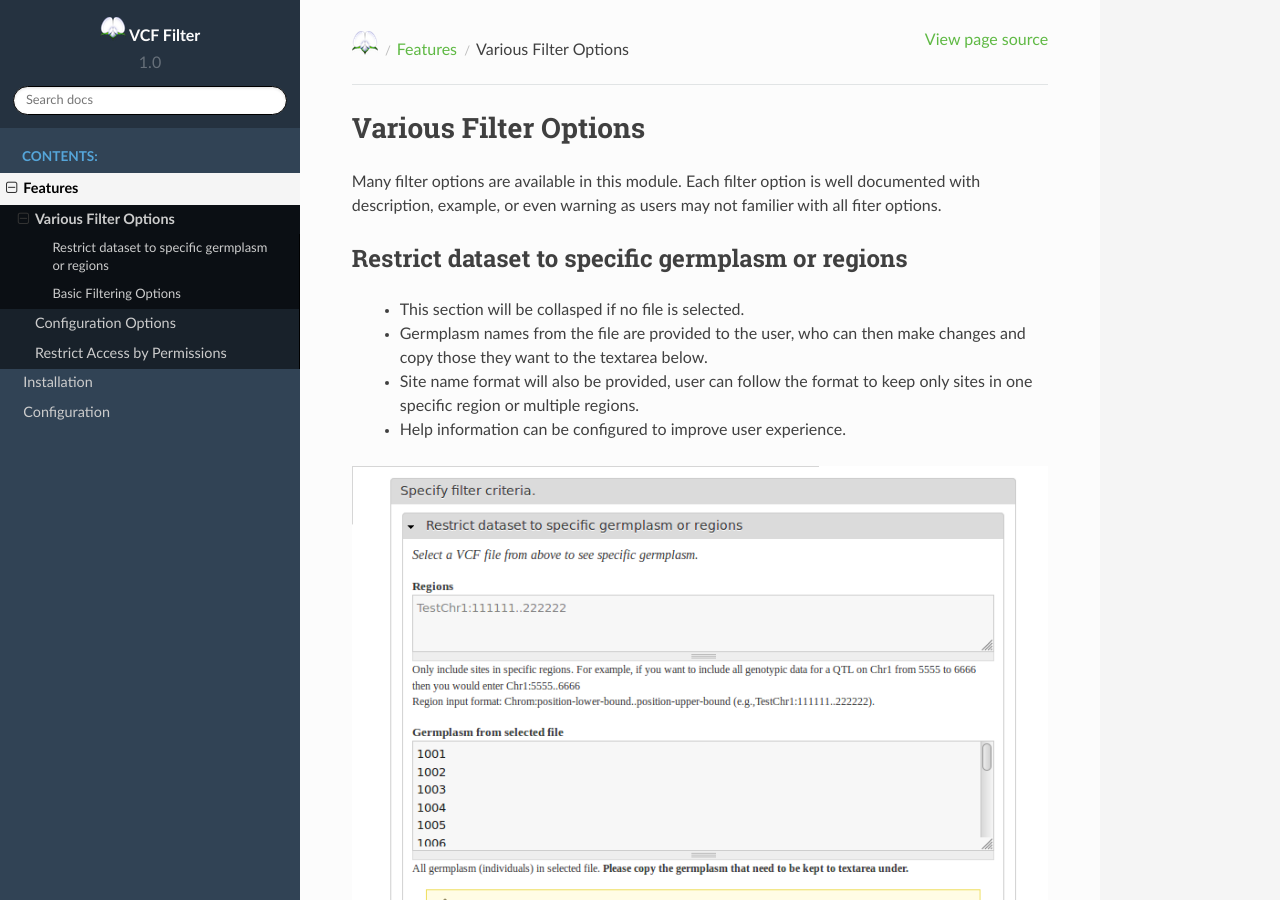
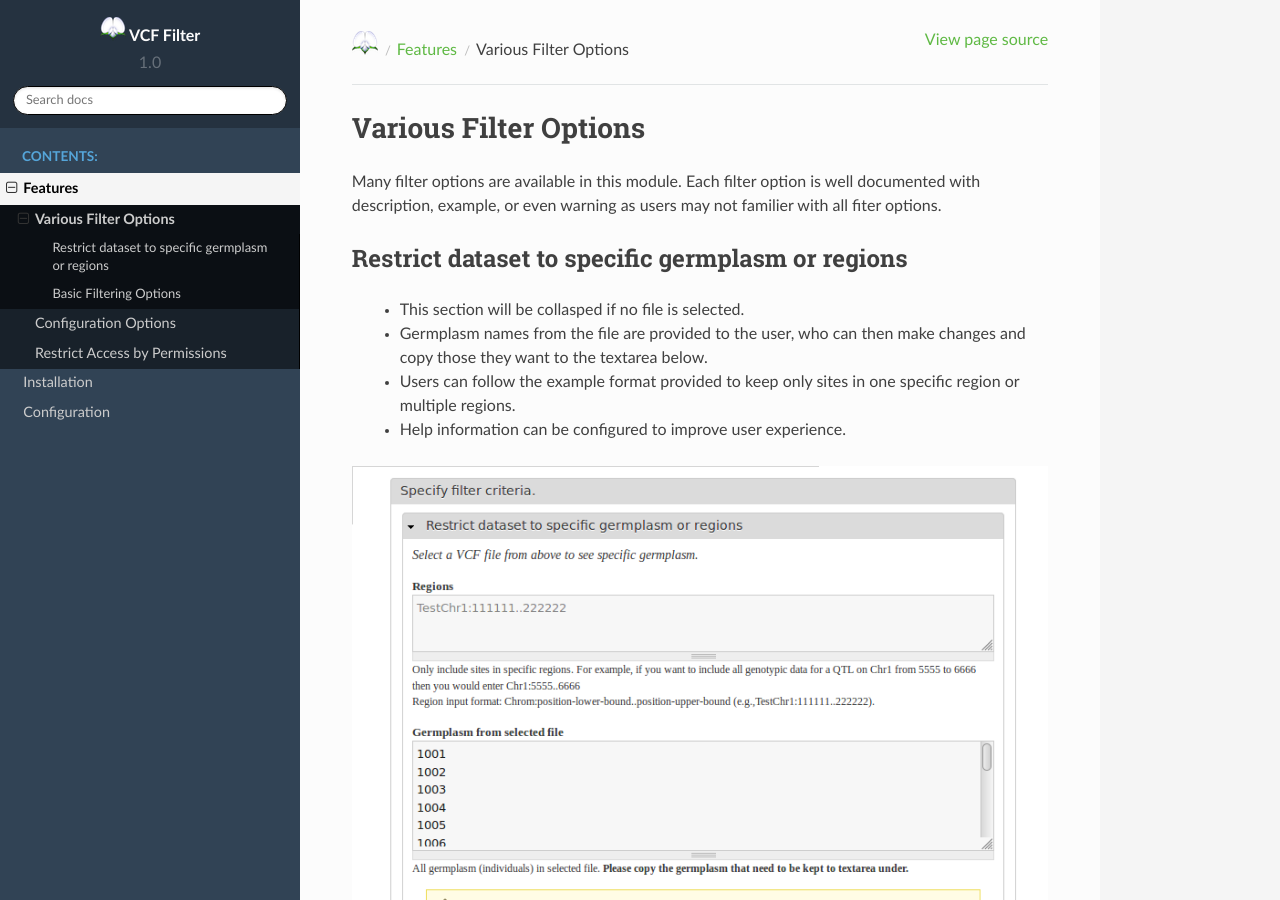
Before and after one commit to UofS-Pulse-Binfo/vcf_filter, a Sphinx documentation site: the page built from docs/features/filter_options.rst, in a window 1280 px wide and 900 px high. Built offline with Sphinx 7.4.7 and the Read the Docs theme 2.0.0, drawn with Linux system fonts in a browser that asks for light colours.

Commit message:
Update docs/features/filter_options.rst
Co-Authored-By: Jiu9Shen <yis412@mail.usask.ca>

```diff
--- a/docs/features/filter_options.rst
+++ b/docs/features/filter_options.rst
@@ -8,7 +8,7 @@ Restrict dataset to specific germplasm or regions
 -------------------------------------------------
   - This section will be collasped if no file is selected.
   - Germplasm names from the file are provided to the user, who can then make changes and copy those they want to the textarea below.
-  - Site name format will also be provided, user can follow the format to keep only sites in one specific region or multiple regions.
+  - Users can follow the example format provided to keep only sites in one specific region or multiple regions.
   - Help information can be configured to improve user experience.
 
 .. image:: filter_options.1.RegGerm.png
```
